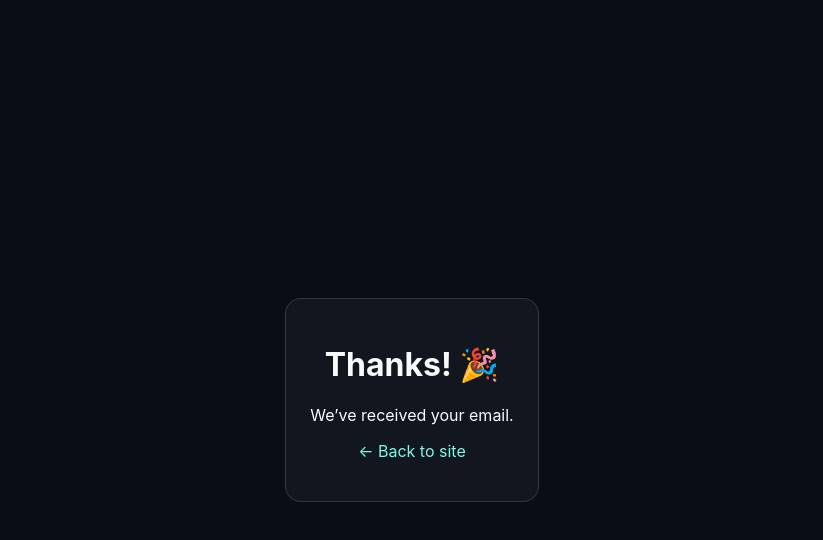
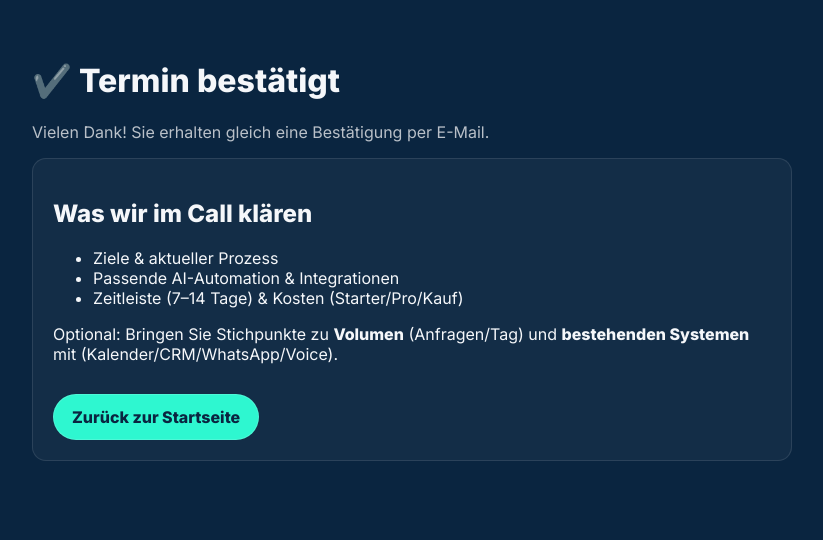
Before and after one commit to spec88-early-access/SPECC88, a plain HTML site: page thanks.html in a window 1280 px wide. Shown: the whole page, without its empty margins (228-1051 px from the left). Drawn offline with Linux system fonts and the light colour scheme.

Commit message:
Update thanks.html

```diff
--- a/thanks.html
+++ b/thanks.html
@@ -1,8 +1,34 @@
 <!doctype html>
-<html><head>
-<meta charset="utf-8"/><meta name="viewport" content="width=device-width,initial-scale=1"/>
-<title>Thanks – SPEC88</title>
-<style>body{margin:0;display:grid;place-items:center;height:100dvh;background:#090E16;color:#F9FAFB;font-family:Inter,system-ui,Arial}
-.box{max-width:520px;text-align:center;padding:24px;border-radius:16px;background:#ffffff0a;border:1px solid #ffffff20}
-a{color:#7CF9E6;text-decoration:none}</style></head>
-<body><div class="box"><h1>Thanks! 🎉</h1><p>We’ve received your email.</p><p><a href="./">← Back to site</a></p></div></body></html>
+<html lang="de">
+<head>
+  <meta charset="utf-8"/>
+  <meta name="viewport" content="width=device-width, initial-scale=1"/>
+  <title>Termin bestätigt – SPEC88</title>
+  <meta name="description" content="Danke! Ihr Erstgespräch mit SPEC88 ist bestätigt.">
+  <link rel="icon" type="image/png" href="favicon.png"/>
+  <link href="https://fonts.googleapis.com/css2?family=Inter:wght@400;600;800&display=swap" rel="stylesheet">
+  <style>
+    body{margin:0;font-family:Inter,system-ui,Arial;background:#0A2540;color:#F5F7FA}
+    .wrap{max-width:760px;margin:0 auto;padding:40px 20px}
+    .card{background:rgba(255,255,255,.04);border:1px solid rgba(255,255,255,.1);border-radius:14px;padding:20px}
+    .btn{display:inline-block;margin-top:14px;padding:12px 18px;border-radius:999px;border:1px solid rgba(255,255,255,.15);color:#0A2540;background:#2EF7D0;font-weight:700;text-decoration:none}
+    .muted{color:#B9C0C8}
+  </style>
+</head>
+<body>
+  <div class="wrap">
+    <h1>✔️ Termin bestätigt</h1>
+    <p class="muted">Vielen Dank! Sie erhalten gleich eine Bestätigung per E-Mail.</p>
+    <div class="card">
+      <h2>Was wir im Call klären</h2>
+      <ul>
+        <li>Ziele & aktueller Prozess</li>
+        <li>Passende AI-Automation & Integrationen</li>
+        <li>Zeitleiste (7–14 Tage) & Kosten (Starter/Pro/Kauf)</li>
+      </ul>
+      <p>Optional: Bringen Sie Stichpunkte zu <strong>Volumen</strong> (Anfragen/Tag) und <strong>bestehenden Systemen</strong> mit (Kalender/CRM/WhatsApp/Voice).</p>
+      <a class="btn" href="index.html">Zurück zur Startseite</a>
+    </div>
+  </div>
+</body>
+</html>
```
